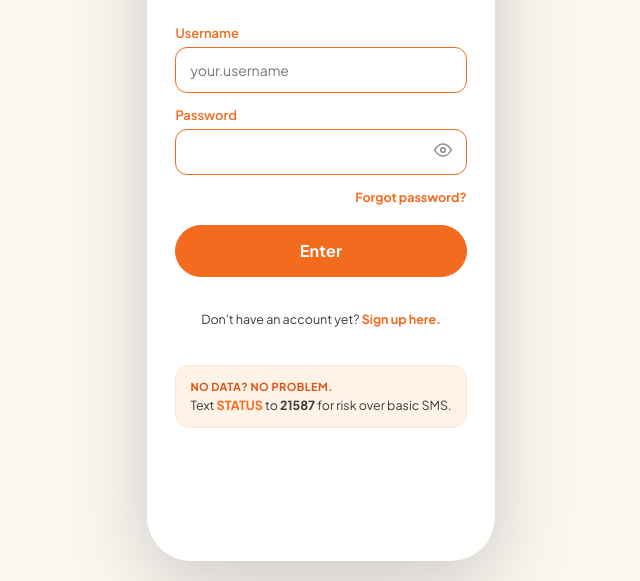
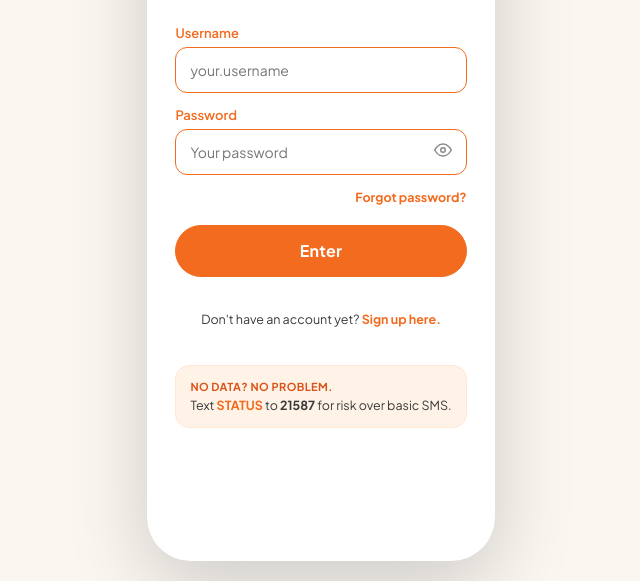
Before and after one commit to jarenkendrick14/monsoon-ai, a plain HTML site: page citizen/03-signin.html in a window 1280 px wide. Shown: the part 219-800 px from the top of the page, without its empty margins (319-959 px from the left). Drawn offline with nearby package versions, Linux system fonts and the light colour scheme.

Commit message:
fix: restore password field placeholder

```diff
--- a/citizen/03-signin.html
+++ b/citizen/03-signin.html
@@ -98,7 +98,7 @@
       <label class="field-label" for="password">Password</label>
       <div class="field-input-wrap">
         <!-- BACKEND: Send as `password` in POST body (do NOT log or store in history) -->
-        <input type="password" id="password" name="password" autocomplete="current-password" />
+        <input type="password" id="password" name="password" placeholder="Your password" autocomplete="current-password" />
         <!-- Toggle password visibility -->
         <button type="button" onclick="togglePassword()" style="background:none;border:none;cursor:pointer;color:var(--muted);padding:0;">
           <svg width="18" height="18" viewBox="0 0 24 24" fill="none" stroke="currentColor" stroke-width="2"><path d="M1 12s4-8 11-8 11 8 11 8-4 8-11 8-11-8-11-8z"/><circle cx="12" cy="12" r="3"/></svg>
```
